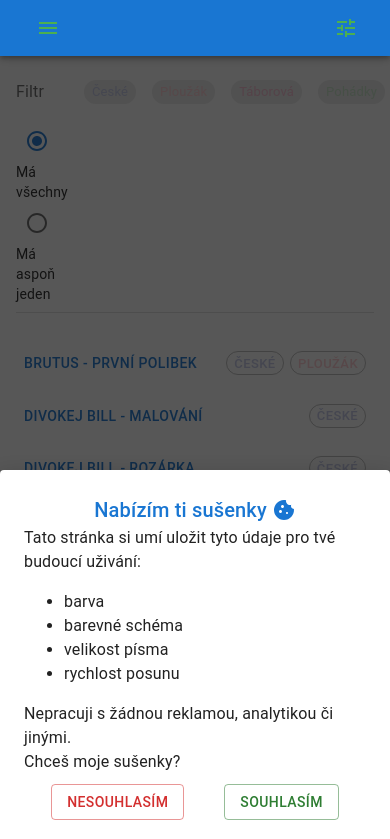
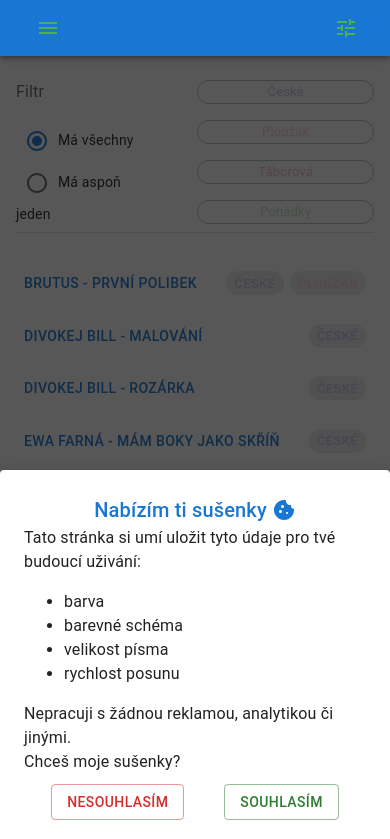
Before and after one commit to fMuchka/myPisnicka, a React (Vite) app: page /my-pisnicka/ListView in a window 390 px wide. Shown: the top 839 px of the page. Built offline with nearby package versions, Linux system fonts and the light colour scheme.

Commit message:
R!! mobile styling

```diff
--- a/src/components/AppBars/Navigation/Navigation.tsx
+++ b/src/components/AppBars/Navigation/Navigation.tsx
@@ -34,7 +34,7 @@ const Navigation = (props: NavigationProps) => {
           direction={'row'}
           justifyContent={'space-between'}
           width={'35%'}
-          minWidth={400}
+          minWidth={350}
         >
           <div
             style={{
@@ -75,7 +75,10 @@ const Navigation = (props: NavigationProps) => {
               placeContent: 'start',
               padding: '16px',
             }}
-            onClick={() => navigate('/my-pisnicka/', { viewTransition: true })}
+            onClick={() => {
+              navigate('/my-pisnicka/', { viewTransition: true });
+              props.setOpenNavigation(false);
+            }}
             fullWidth
             startIcon={<LibraryMusic />}
           >
@@ -91,9 +94,10 @@ const Navigation = (props: NavigationProps) => {
               placeContent: 'start',
               padding: '16px',
             }}
-            onClick={() =>
-              navigate('/my-pisnicka/ListView', { viewTransition: true })
-            }
+            onClick={() => {
+              navigate('/my-pisnicka/ListView', { viewTransition: true });
+              props.setOpenNavigation(false);
+            }}
             fullWidth
             startIcon={<PlaylistPlay />}
           >
@@ -109,9 +113,10 @@ const Navigation = (props: NavigationProps) => {
               placeContent: 'start',
               padding: '16px',
             }}
-            onClick={() =>
-              navigate('/my-pisnicka/Info', { viewTransition: true })
-            }
+            onClick={() => {
+              navigate('/my-pisnicka/Info', { viewTransition: true });
+              props.setOpenNavigation(false);
+            }}
             fullWidth
             startIcon={<Info />}
           >
--- a/src/routes/SongListView/SongListView.tsx
+++ b/src/routes/SongListView/SongListView.tsx
@@ -115,13 +115,13 @@ const SongListView = () => {
 
   return (
     <>
-      <Stack spacing={2} direction={'row'}>
-        <Stack spacing={2}>
+      <Stack spacing={5} direction={'row'}>
+        <Stack spacing={2} direction={'column'}>
           <Typography variant="body1" color="text.secondary">
             Filtr
           </Typography>
           <RadioGroup
-            sx={{ display: 'flex', flexDirection: 'row' }}
+            sx={{ display: 'flex', flexDirection: 'column' }}
             aria-labelledby="tag filter type"
             value={shouldIncludeAllFilters}
             onChange={() =>
@@ -138,10 +138,12 @@ const SongListView = () => {
             </Typography>
           </RadioGroup>
         </Stack>
+
+        <Stack spacing={2} width={'50%'}>
           {Object.values(SongTags).map((t, tIdx) => (
             <Chip
               size="small"
-            variant={tagFilter.includes(t) ? 'outlined' : 'filled'}
+              variant={tagFilter.includes(t) ? 'filled' : 'outlined'}
               sx={{
                 color: TAG_COLOR_MAP(t as SongTags, colorScheme),
                 marginLeft: '0.5em',
@@ -152,9 +154,10 @@ const SongListView = () => {
             />
           ))}
         </Stack>
+      </Stack>
 
       <Divider sx={{ margin: '0.5rem 0 2rem 0' }}></Divider>
-      <Stack spacing={2}>
+      <Stack spacing={2} marginBottom={5}>
         {displaySongs?.map((song, idx) => (
           <Button
             sx={{ placeContent: 'space-between', textAlign: 'start' }}
@@ -167,7 +170,7 @@ const SongListView = () => {
               {song.tags.map((t, tIdx) => (
                 <Chip
                   size="small"
-                  variant={'outlined'}
+                  variant={'filled'}
                   sx={{
                     color: TAG_COLOR_MAP(t.trim() as SongTags, colorScheme),
                     marginLeft: '0.5em',
```
Lines whose indentation alone changed are shown as unchanged.
